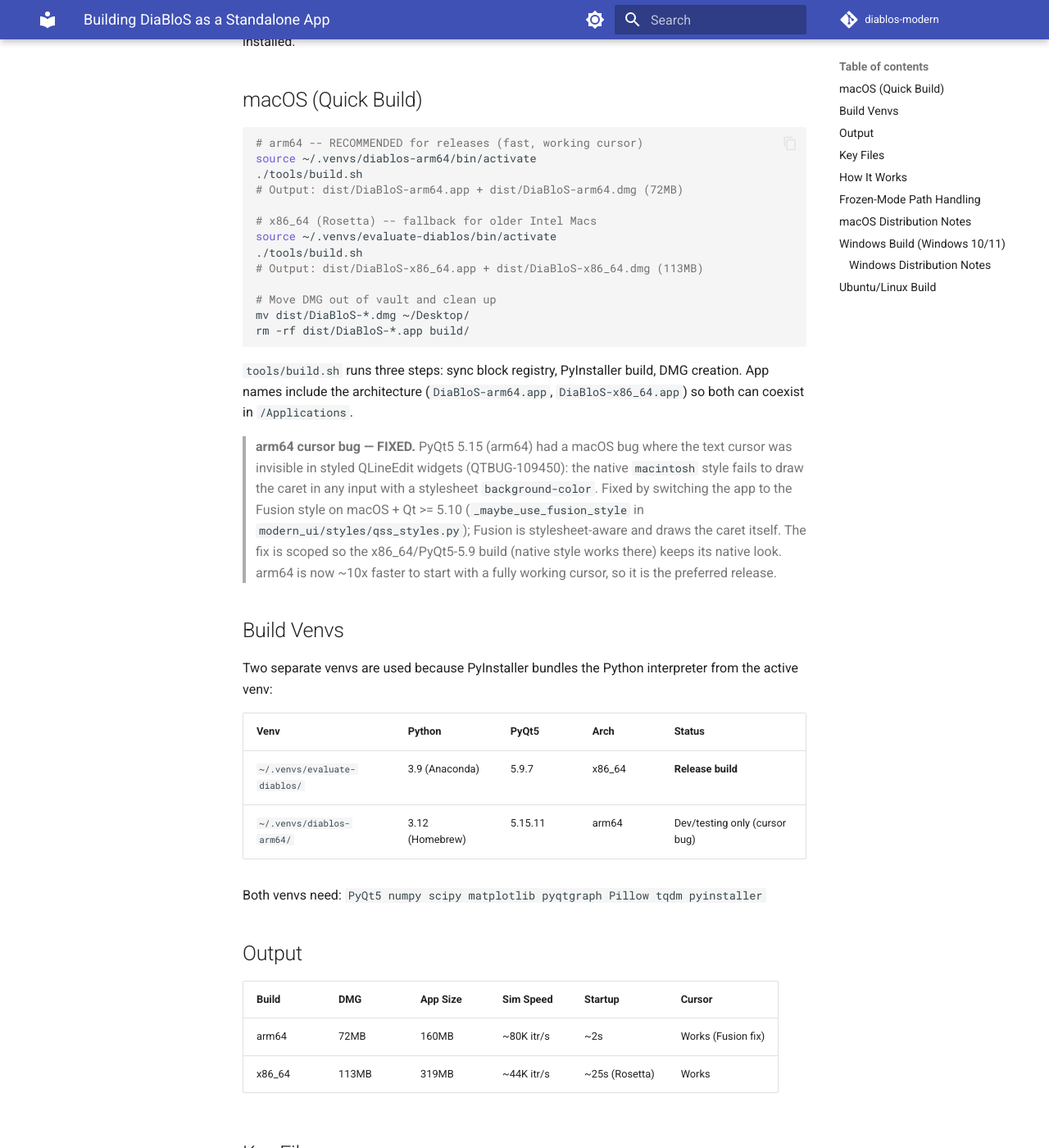
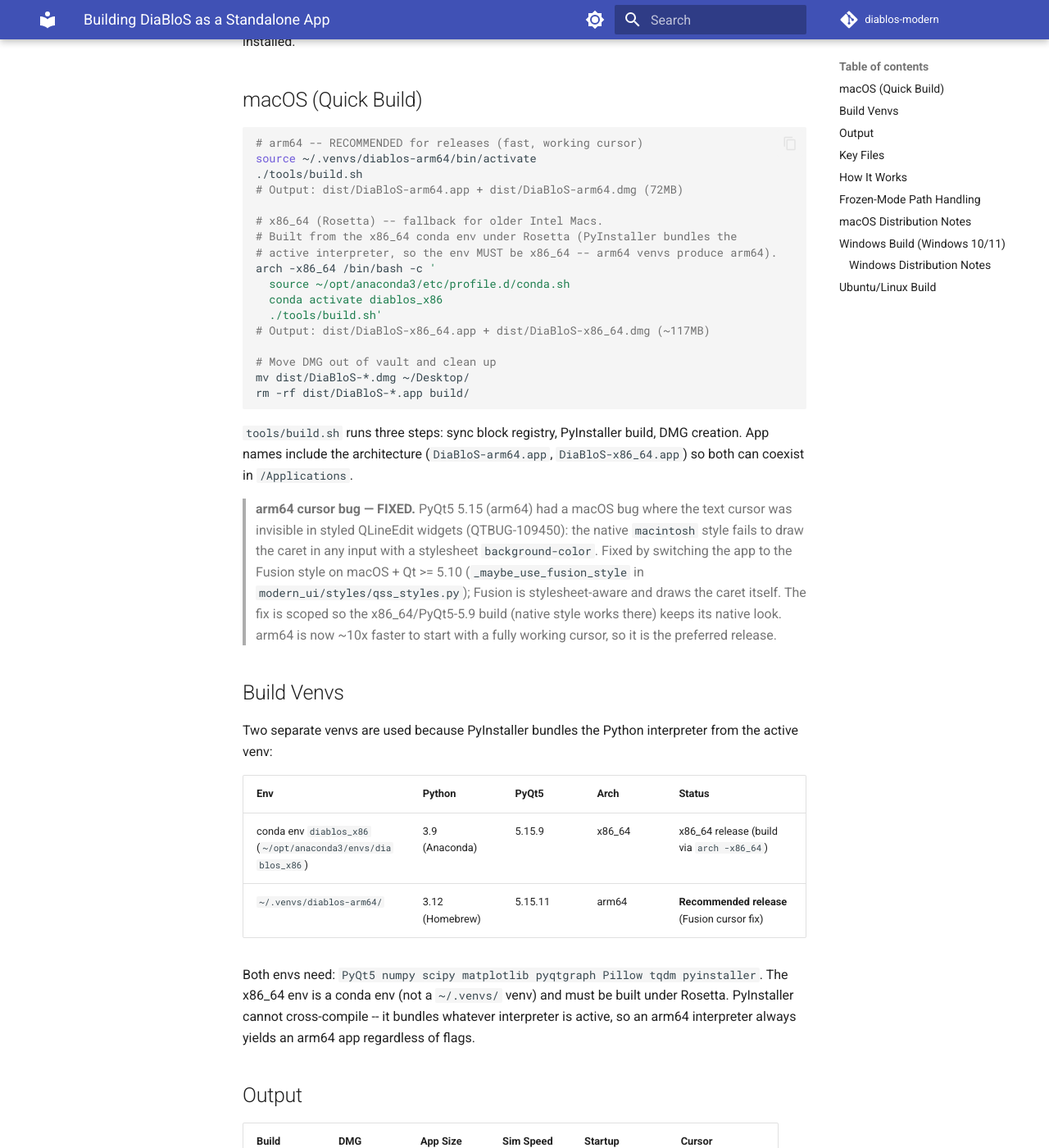
Before and after one commit to Sapetor/diablos-modern, an MkDocs documentation site: the page built from docs/building.md, in a window 1280 px wide and 1400 px high, scrolled down 215 px. Shown: the whole window at 82% size. Built offline with MkDocs 1.6.1 and Material for MkDocs 9.7.7, drawn with Linux system fonts in a browser that asks for light colours; comment, search, counter and statistics services are not loaded.

Commit message:
docs: correct x86_64 build env to conda diablos_x86 under Rosetta
The old ~/.venvs/evaluate-diablos venv was recreated as arm64 and lost its
deps, so building from it silently produced arm64 apps. Point the x86_64
build at the conda env diablos_x86 (Python 3.9 x86_64, PyQt5 5.15.9) invoked
under `arch -x86_64`, and note that PyInstaller cannot cross-compile.

Co-Authored-By: Claude Opus 4.8 (1M context) <noreply@anthropic.com>

```diff
--- a/docs/building.md
+++ b/docs/building.md
@@ -10,10 +10,14 @@ source ~/.venvs/diablos-arm64/bin/activate
 ./tools/build.sh
 # Output: dist/DiaBloS-arm64.app + dist/DiaBloS-arm64.dmg (72MB)
 
-# x86_64 (Rosetta) -- fallback for older Intel Macs
-source ~/.venvs/evaluate-diablos/bin/activate
-./tools/build.sh
-# Output: dist/DiaBloS-x86_64.app + dist/DiaBloS-x86_64.dmg (113MB)
+# x86_64 (Rosetta) -- fallback for older Intel Macs.
+# Built from the x86_64 conda env under Rosetta (PyInstaller bundles the
+# active interpreter, so the env MUST be x86_64 -- arm64 venvs produce arm64).
+arch -x86_64 /bin/bash -c '
+  source ~/opt/anaconda3/etc/profile.d/conda.sh
+  conda activate diablos_x86
+  ./tools/build.sh'
+# Output: dist/DiaBloS-x86_64.app + dist/DiaBloS-x86_64.dmg (~117MB)
 
 # Move DMG out of vault and clean up
 mv dist/DiaBloS-*.dmg ~/Desktop/
@@ -28,12 +32,15 @@ rm -rf dist/DiaBloS-*.app build/
 
 Two separate venvs are used because PyInstaller bundles the Python interpreter from the active venv:
 
-| Venv | Python | PyQt5 | Arch | Status |
+| Env | Python | PyQt5 | Arch | Status |
 |------|--------|-------|------|--------|
-| `~/.venvs/evaluate-diablos/` | 3.9 (Anaconda) | 5.9.7 | x86_64 | **Release build** |
-| `~/.venvs/diablos-arm64/` | 3.12 (Homebrew) | 5.15.11 | arm64 | Dev/testing only (cursor bug) |
+| conda env `diablos_x86` (`~/opt/anaconda3/envs/diablos_x86`) | 3.9 (Anaconda) | 5.15.9 | x86_64 | x86_64 release (build via `arch -x86_64`) |
+| `~/.venvs/diablos-arm64/` | 3.12 (Homebrew) | 5.15.11 | arm64 | **Recommended release** (Fusion cursor fix) |
 
-Both venvs need: `PyQt5 numpy scipy matplotlib pyqtgraph Pillow tqdm pyinstaller`
+Both envs need: `PyQt5 numpy scipy matplotlib pyqtgraph Pillow tqdm pyinstaller`.
+The x86_64 env is a conda env (not a `~/.venvs/` venv) and must be built under
+Rosetta. PyInstaller cannot cross-compile -- it bundles whatever interpreter is
+active, so an arm64 interpreter always yields an arm64 app regardless of flags.
 
 ## Output
 
```
